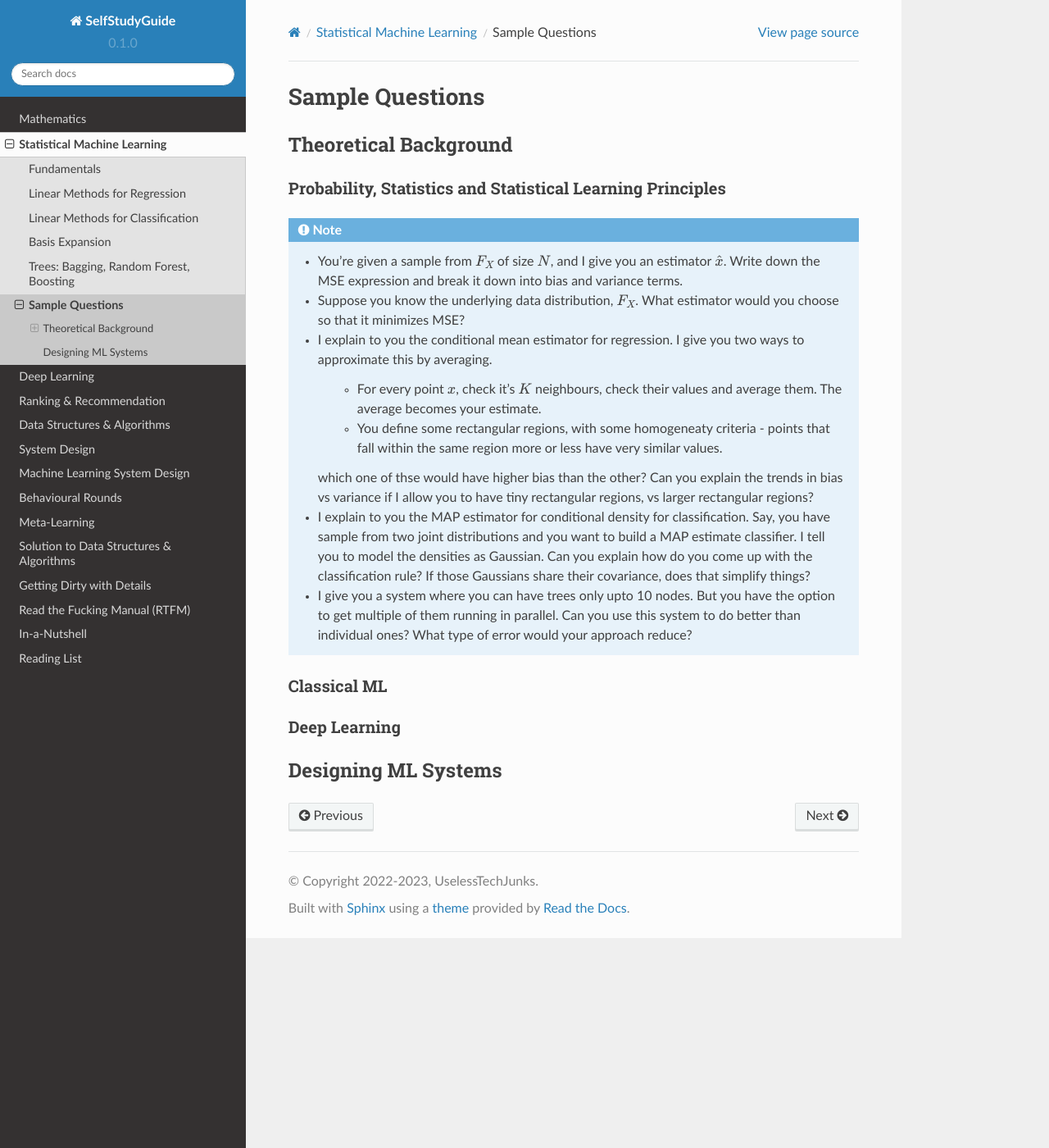
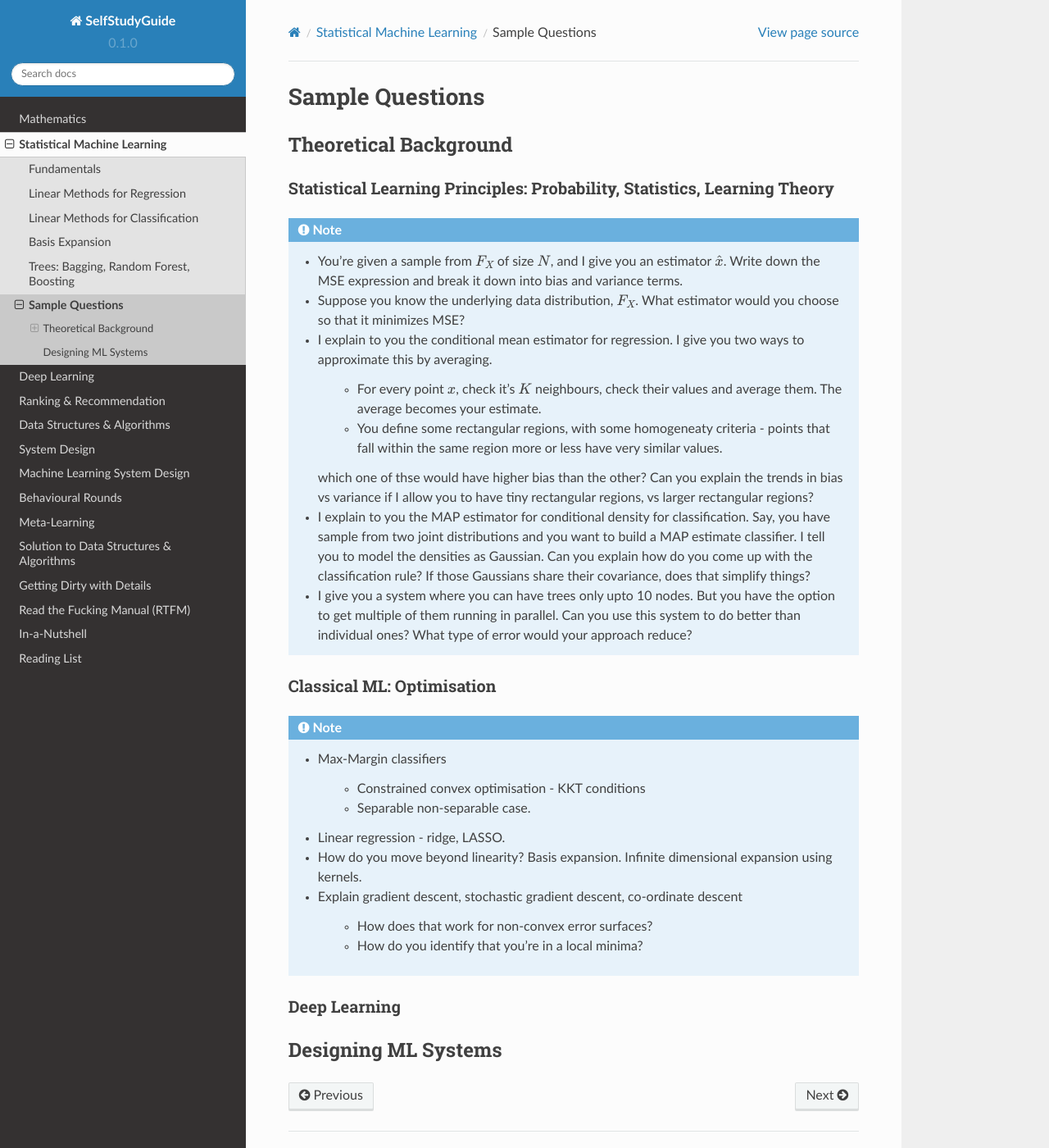
Before and after one commit to uselesstechjunks/leetcode, a Sphinx documentation site: the page built from docs/source/ml/qb.rst, in a window 1280 px wide and 1400 px high. Shown: the whole window at 82% size. Built offline with Sphinx 7.4.7 and the Read the Docs theme 2.0.0, drawn with Linux system fonts in a browser that asks for light colours.

Commit message:
Update qb.rst

```diff
--- a/docs/source/ml/qb.rst
+++ b/docs/source/ml/qb.rst
@@ -6,7 +6,7 @@ Sample Questions
 Theoretical Background
 ********************************************************************************
 
-Probability, Statistics and Statistical Learning Principles
+Statistical Learning Principles: Probability, Statistics, Learning Theory
 ================================================================================
 .. note::
 	* You're given a sample from :math:`F_X` of size :math:`N`, and I give you an estimator :math:`\hat{x}`. Write down the MSE expression and break it down into bias and variance terms.
@@ -20,8 +20,19 @@ Probability, Statistics and Statistical Learning Principles
 	* I explain to you the MAP estimator for conditional density for classification. Say, you have sample from two joint distributions and you want to build a MAP estimate classifier. I tell you to model the densities as Gaussian. Can you explain how do you come up with the classification rule? If those Gaussians share their covariance, does that simplify things?
 	* I give you a system where you can have trees only upto 10 nodes. But you have the option to get multiple of them running in parallel. Can you use this system to do better than individual ones? What type of error would your approach reduce?
 
-Classical ML
+Classical ML: Optimisation
 ================================================================================
+.. note::
+	* Max-Margin classifiers
+
+		* Constrained convex optimisation - KKT conditions
+		* Separable non-separable case.
+	* Linear regression - ridge, LASSO.
+	* How do you move beyond linearity? Basis expansion. Infinite dimensional expansion using kernels.
+	* Explain gradient descent, stochastic gradient descent, co-ordinate descent
+
+		* How does that work for non-convex error surfaces?
+		* How do you identify that you're in a local minima?
 
 Deep Learning
 ================================================================================
```
